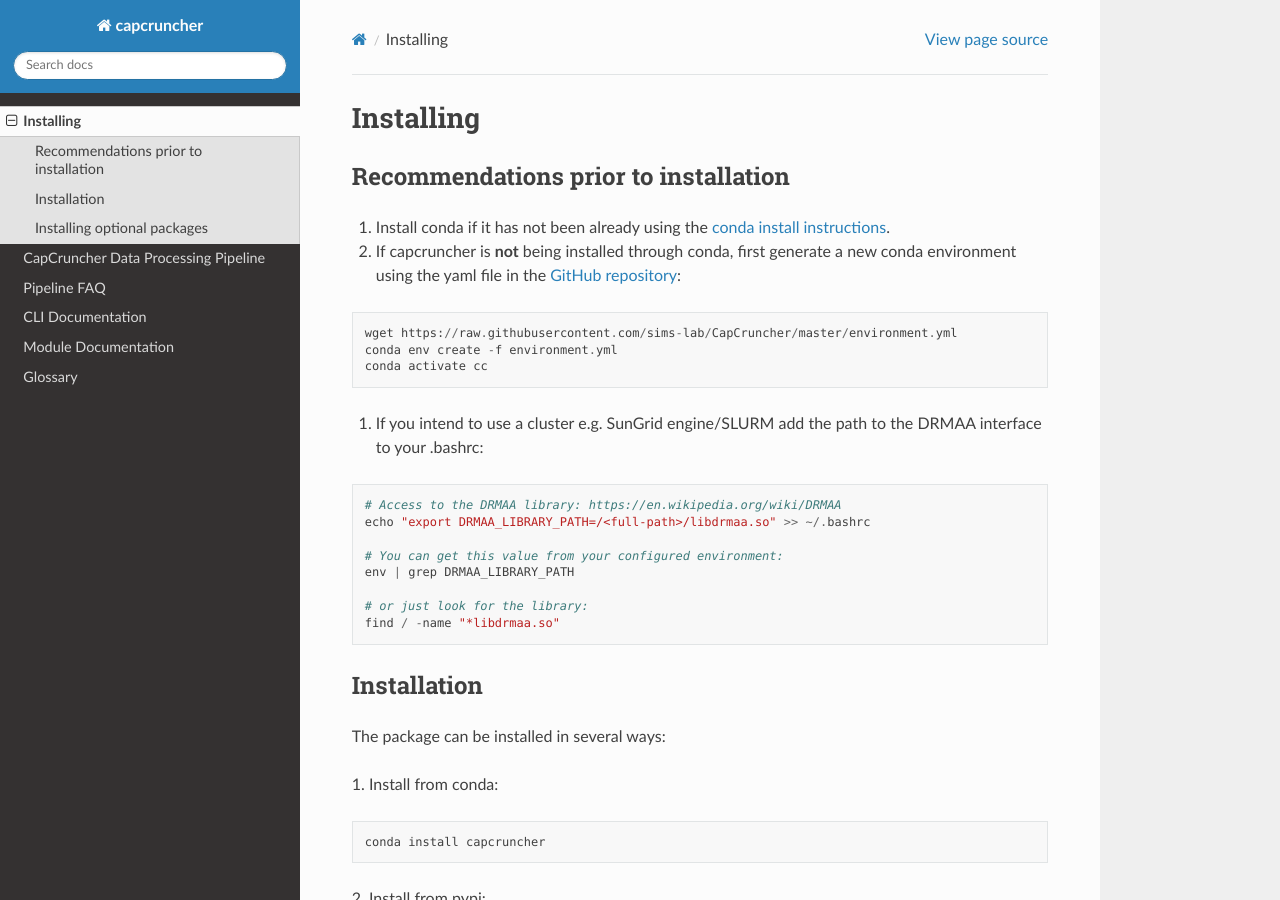
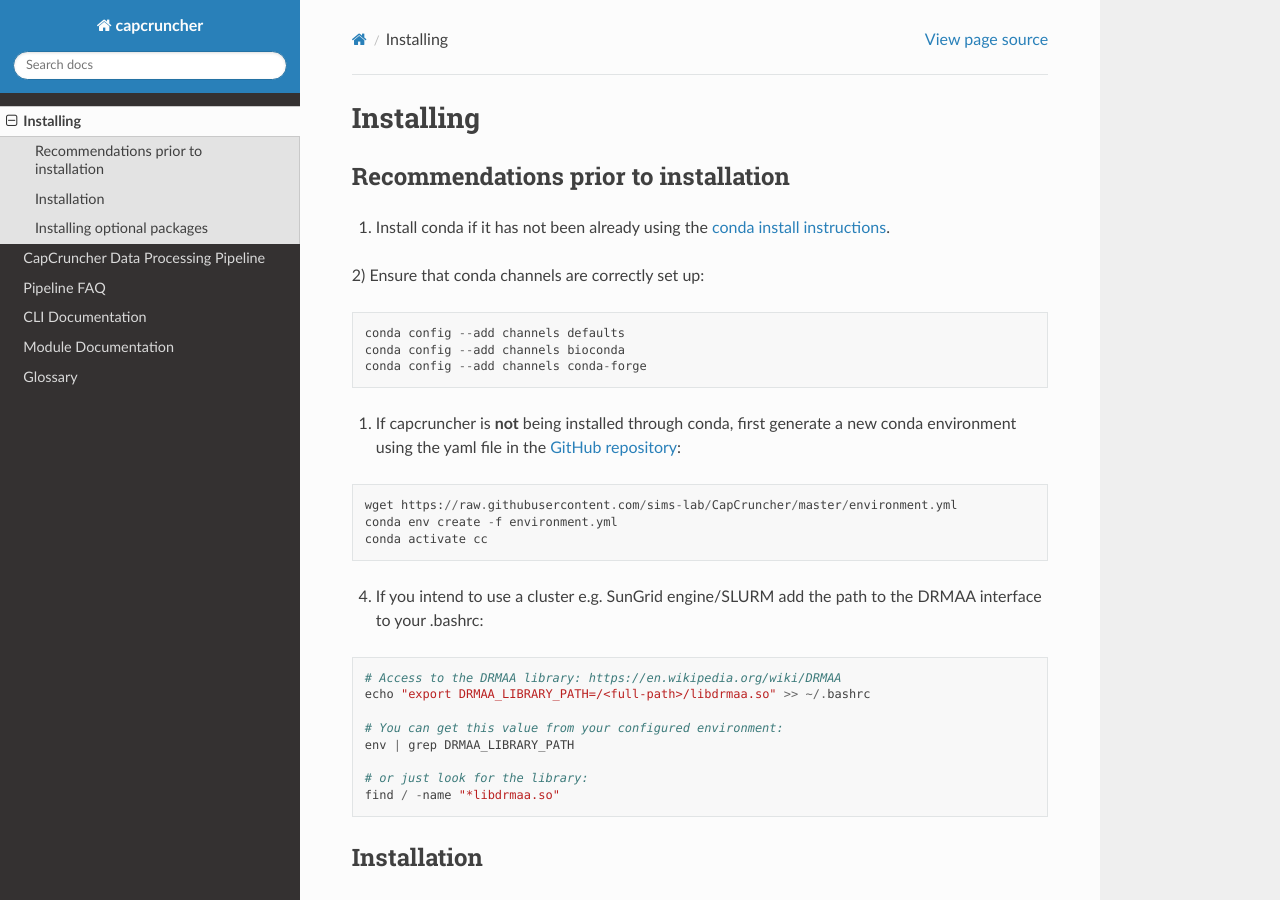
Before and after one commit to sims-lab/CapCruncher, a Sphinx documentation site: the page built from docs/installing.rst, in a window 1280 px wide and 900 px high. Built offline with Sphinx 7.4.7 and the Read the Docs theme 2.0.0, drawn with Linux system fonts in a browser that asks for light colours.

Commit message:
Corrected wrong reference and added conda channels section

```diff
--- a/docs/faq_pipeline.rst
+++ b/docs/faq_pipeline.rst
@@ -30,7 +30,7 @@ A common error when running the pipeline is:
     NameError: name 'drmaa' is not defined
 
 This error occurrs because you are not connected to the cluster.
-See :ref:`Pre-Installation recommendations`  for how to add DRMAA_LIBRARY_PATH to your bashrc.
+See :ref:`Recommendations prior to installation`  for how to add DRMAA_LIBRARY_PATH to your bashrc.
 Alternatively, if you do not want to use a cluster you can run the pipeline in :ref:`local mode <Step 4 - Running the pipeline>`.
 
 KeyError: 'missing parameter accessed'
--- a/docs/installing.rst
+++ b/docs/installing.rst
@@ -6,9 +6,17 @@ Recommendations prior to installation
 #####################################
 
 
-1. Install conda if it has not been already using the `conda install instructions <https://docs.conda.io/projects/conda/en/latest/user-guide/install/linux.html#install-linux-silent>`_.
+1) Install conda if it has not been already using the `conda install instructions <https://docs.conda.io/projects/conda/en/latest/user-guide/install/linux.html#install-linux-silent>`_.
 
-2. If capcruncher is **not** being installed through conda, first generate a new conda
+2) Ensure that conda channels are correctly set up:
+::
+
+    conda config --add channels defaults
+    conda config --add channels bioconda
+    conda config --add channels conda-forge
+
+
+1) If capcruncher is **not** being installed through conda, first generate a new conda
    environment using the yaml file in the `GitHub repository <https://github.com/sims-lab/CapCruncher/blob/master/environment.yml>`_:
 
 ::
```
Also changed, not shown: other parts of docs/installing.rst (+1 -1 lines).
